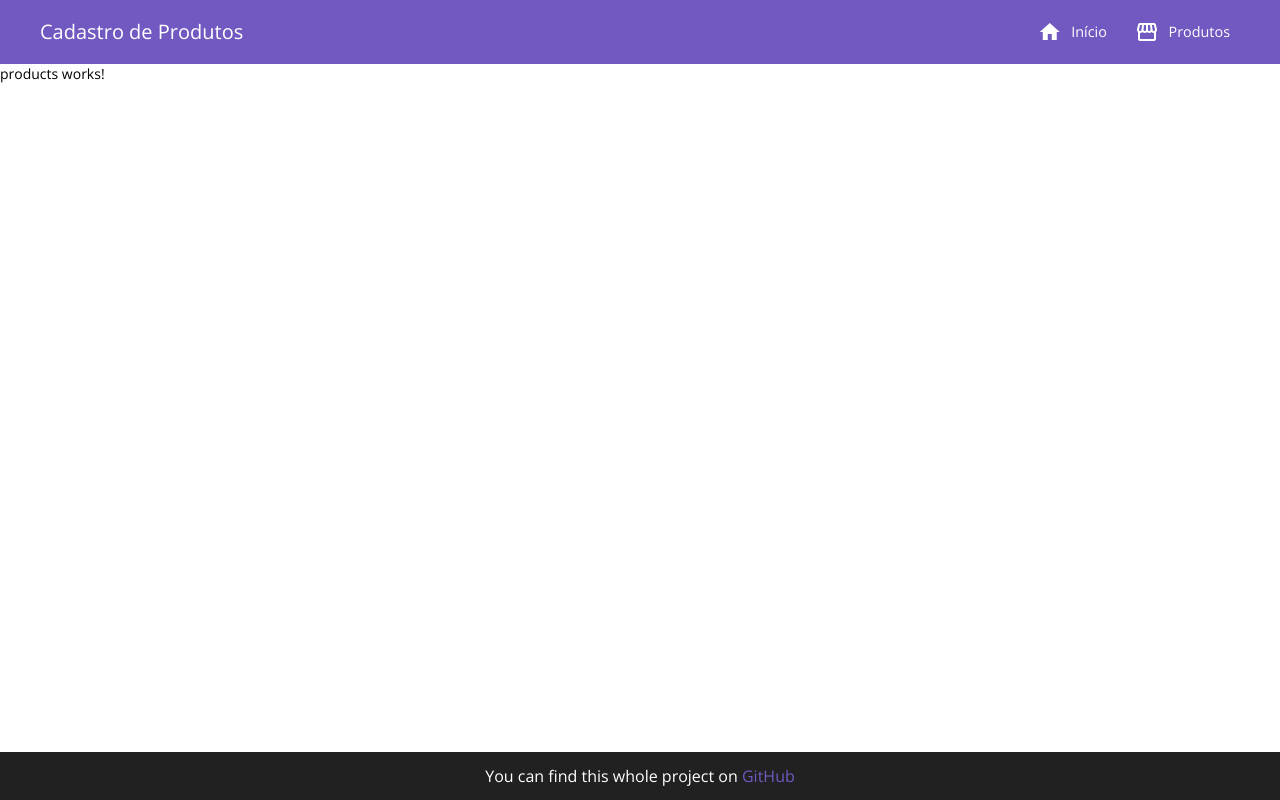
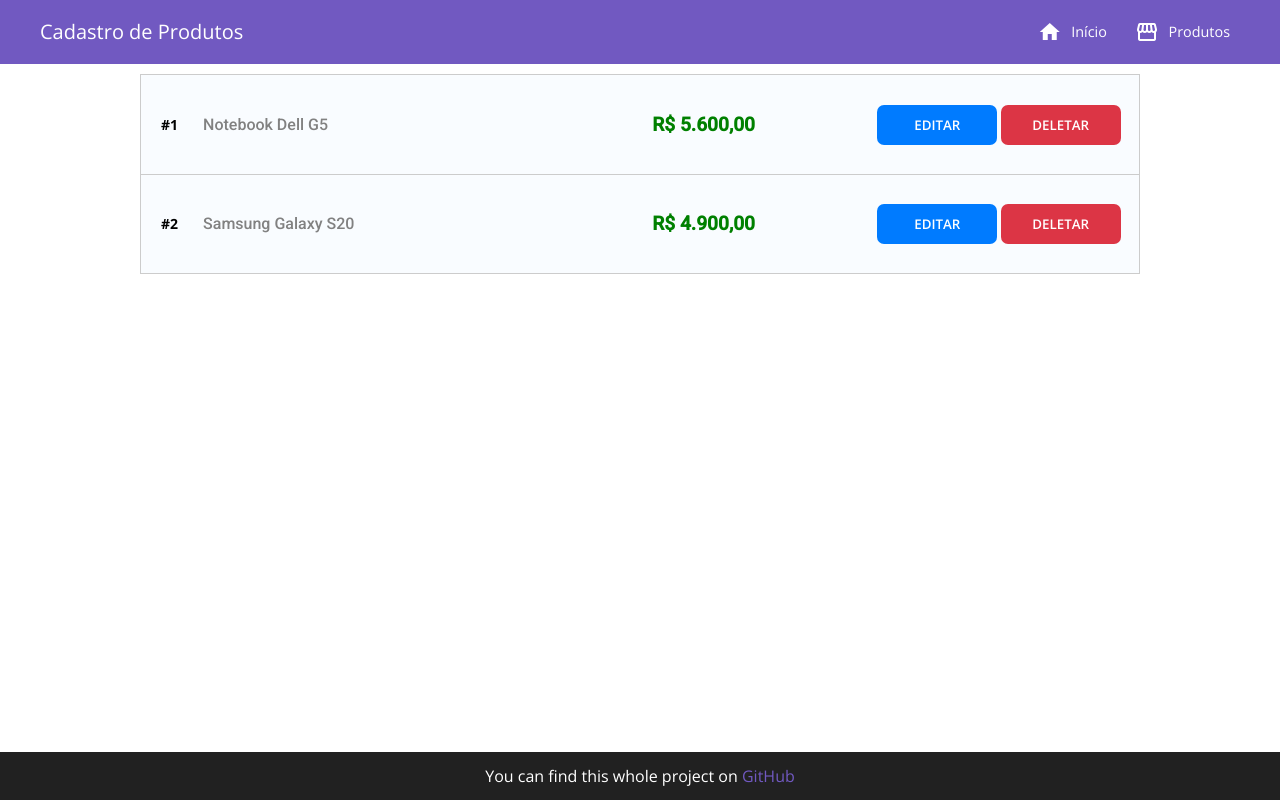
Before and after one commit to albrechthugo/crud-angular, an Angular app in the folder frontend/: page /products in a window 1280 px wide. Built offline with nearby package versions, Linux system fonts and the light colour scheme.

Commit message:
render list of products on products page

```diff
--- a/frontend/src/app/pages/products/products.component.html
+++ b/frontend/src/app/pages/products/products.component.html
@@ -1 +1 @@
-<p>products works!</p>
+<app-list-products></app-list-products>
```
